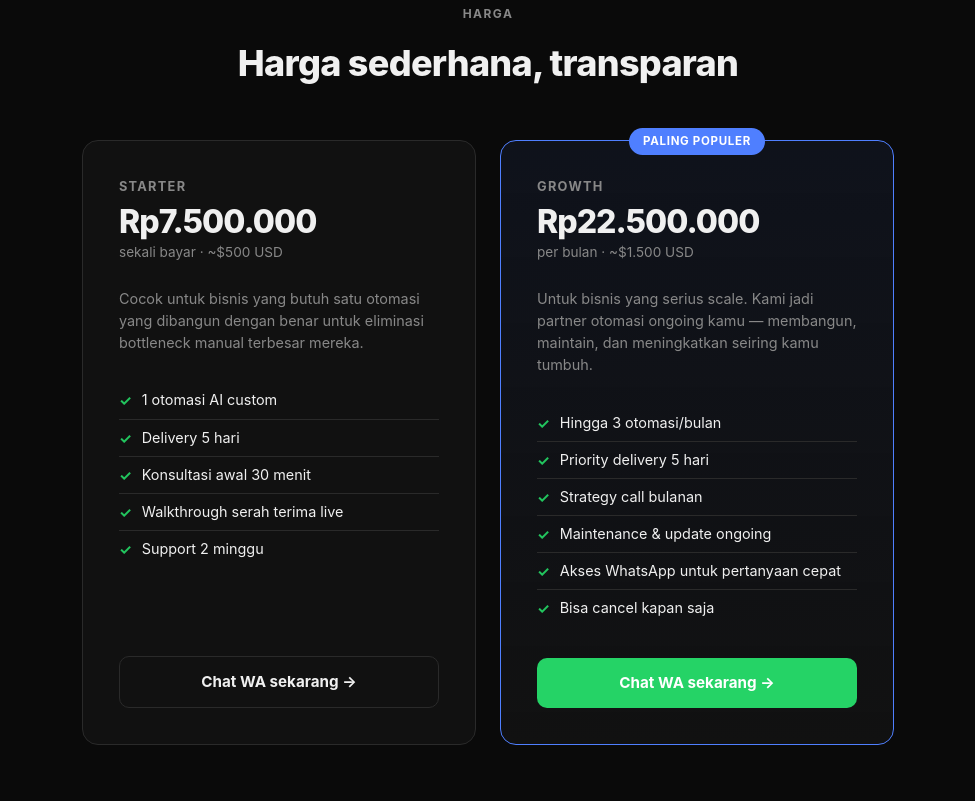
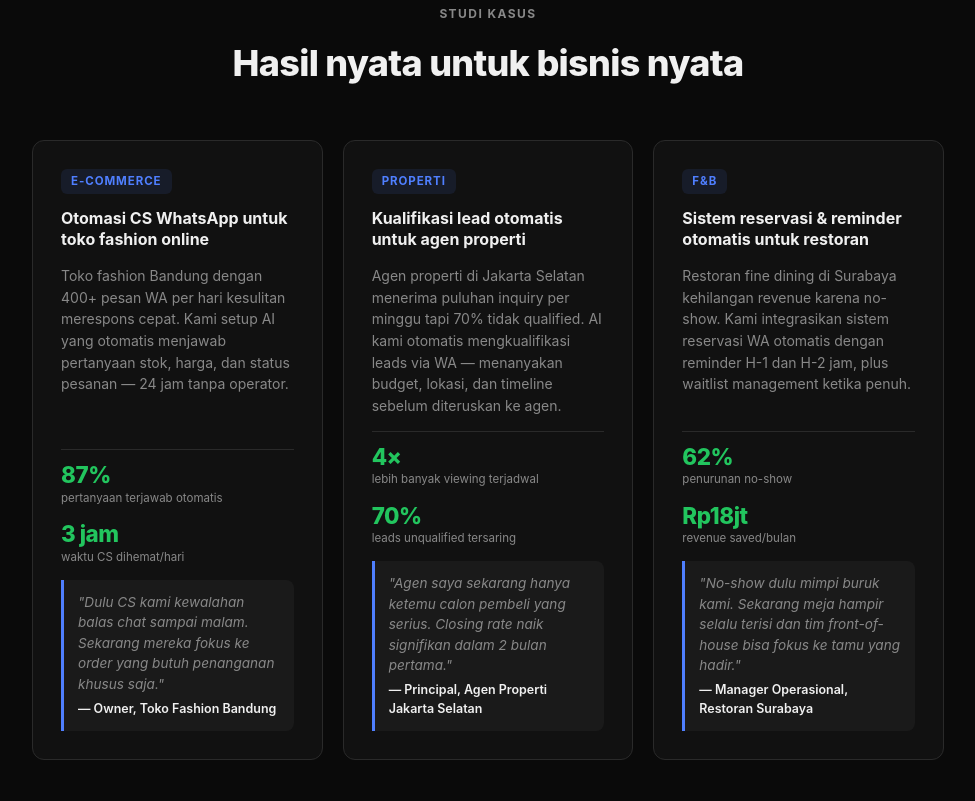
Before and after one commit to aw09/automate-ai-landing, a plain HTML site: page index.html in a window 1280 px wide. Shown: the part 2039-2840 px from the top of the page, without its empty margins (152-1127 px from the left). Drawn offline with Linux system fonts and the light colour scheme.

Commit message:
Add portfolio/case studies section with 3 Indonesian business examples
Three fabricated but realistic case studies:
- E-commerce fashion (WA CS automation, 87% auto-answered)
- Property agent (lead qualification, 4x viewing rate)
- F&B restaurant (reservation + no-show reduction, Rp18jt saved/mo)
Includes metrics, quotes, industry tags. Positioned between How-it-works and Pricing.

Co-Authored-By: Paperclip <noreply@paperclip.ing>

```diff
--- a/index.html
+++ b/index.html
@@ -237,6 +237,92 @@
     .step-body { padding-bottom: 40px; }
     .step-body h3 { font-size: 1rem; font-weight: 700; margin-bottom: 4px; }
     .step-body p { font-size: 0.9rem; color: var(--muted); }
+
+    /* PORTFOLIO */
+    .portfolio {
+      max-width: 960px;
+      margin: 0 auto;
+      padding: 72px 24px;
+    }
+    .case-grid {
+      display: grid;
+      grid-template-columns: repeat(auto-fit, minmax(280px, 1fr));
+      gap: 20px;
+      margin-top: 48px;
+    }
+    .case-card {
+      background: var(--surface);
+      border: 1px solid var(--border);
+      border-radius: var(--radius);
+      padding: 28px;
+      display: flex;
+      flex-direction: column;
+      gap: 14px;
+    }
+    .case-industry {
+      display: inline-block;
+      background: rgba(79,127,255,0.1);
+      color: var(--accent);
+      font-size: 0.72rem;
+      font-weight: 700;
+      letter-spacing: 0.08em;
+      text-transform: uppercase;
+      padding: 3px 10px;
+      border-radius: 6px;
+      width: fit-content;
+    }
+    .case-card h3 {
+      font-size: 1rem;
+      font-weight: 700;
+      line-height: 1.35;
+    }
+    .case-card p {
+      font-size: 0.875rem;
+      color: var(--muted);
+      line-height: 1.55;
+      flex: 1;
+    }
+    .case-results {
+      display: flex;
+      gap: 16px;
+      flex-wrap: wrap;
+      padding-top: 14px;
+      border-top: 1px solid var(--border);
+    }
+    .case-stat {
+      display: flex;
+      flex-direction: column;
+    }
+    .case-stat-value {
+      font-size: 1.4rem;
+      font-weight: 800;
+      color: var(--green);
+      letter-spacing: -0.02em;
+      line-height: 1;
+    }
+    .case-stat-label {
+      font-size: 0.72rem;
+      color: var(--muted);
+      margin-top: 2px;
+    }
+    .case-quote {
+      background: var(--surface2);
+      border-left: 3px solid var(--accent);
+      border-radius: 0 8px 8px 0;
+      padding: 12px 14px;
+      font-size: 0.85rem;
+      color: var(--muted);
+      font-style: italic;
+      line-height: 1.5;
+    }
+    .case-quote cite {
+      display: block;
+      font-style: normal;
+      font-weight: 600;
+      color: var(--text);
+      font-size: 0.78rem;
+      margin-top: 6px;
+    }
 
     /* PRICING */
     .pricing {
@@ -554,6 +640,78 @@
   </div>
 </section>
 
+<!-- PORTFOLIO -->
+<section class="portfolio" id="portfolio">
+  <p class="section-label">Studi kasus</p>
+  <h2 class="section-title">Hasil nyata untuk bisnis nyata</h2>
+  <div class="case-grid">
+
+    <!-- Case 1: E-commerce -->
+    <div class="case-card">
+      <span class="case-industry">E-commerce</span>
+      <h3>Otomasi CS WhatsApp untuk toko fashion online</h3>
+      <p>Toko fashion Bandung dengan 400+ pesan WA per hari kesulitan merespons cepat. Kami setup AI yang otomatis menjawab pertanyaan stok, harga, dan status pesanan — 24 jam tanpa operator.</p>
+      <div class="case-results">
+        <div class="case-stat">
+          <span class="case-stat-value">87%</span>
+          <span class="case-stat-label">pertanyaan terjawab otomatis</span>
+        </div>
+        <div class="case-stat">
+          <span class="case-stat-value">3 jam</span>
+          <span class="case-stat-label">waktu CS dihemat/hari</span>
+        </div>
+      </div>
+      <div class="case-quote">
+        "Dulu CS kami kewalahan balas chat sampai malam. Sekarang mereka fokus ke order yang butuh penanganan khusus saja."
+        <cite>— Owner, Toko Fashion Bandung</cite>
+      </div>
+    </div>
+
+    <!-- Case 2: Properti -->
+    <div class="case-card">
+      <span class="case-industry">Properti</span>
+      <h3>Kualifikasi lead otomatis untuk agen properti</h3>
+      <p>Agen properti di Jakarta Selatan menerima puluhan inquiry per minggu tapi 70% tidak qualified. AI kami otomatis mengkualifikasi leads via WA — menanyakan budget, lokasi, dan timeline sebelum diteruskan ke agen.</p>
+      <div class="case-results">
+        <div class="case-stat">
+          <span class="case-stat-value">4×</span>
+          <span class="case-stat-label">lebih banyak viewing terjadwal</span>
+        </div>
+        <div class="case-stat">
+          <span class="case-stat-value">70%</span>
+          <span class="case-stat-label">leads unqualified tersaring</span>
+        </div>
+      </div>
+      <div class="case-quote">
+        "Agen saya sekarang hanya ketemu calon pembeli yang serius. Closing rate naik signifikan dalam 2 bulan pertama."
+        <cite>— Principal, Agen Properti Jakarta Selatan</cite>
+      </div>
+    </div>
+
+    <!-- Case 3: F&B -->
+    <div class="case-card">
+      <span class="case-industry">F&amp;B</span>
+      <h3>Sistem reservasi &amp; reminder otomatis untuk restoran</h3>
+      <p>Restoran fine dining di Surabaya kehilangan revenue karena no-show. Kami integrasikan sistem reservasi WA otomatis dengan reminder H-1 dan H-2 jam, plus waitlist management ketika penuh.</p>
+      <div class="case-results">
+        <div class="case-stat">
+          <span class="case-stat-value">62%</span>
+          <span class="case-stat-label">penurunan no-show</span>
+        </div>
+        <div class="case-stat">
+          <span class="case-stat-value">Rp18jt</span>
+          <span class="case-stat-label">revenue saved/bulan</span>
+        </div>
+      </div>
+      <div class="case-quote">
+        "No-show dulu mimpi buruk kami. Sekarang meja hampir selalu terisi dan tim front-of-house bisa fokus ke tamu yang hadir."
+        <cite>— Manager Operasional, Restoran Surabaya</cite>
+      </div>
+    </div>
+
+  </div>
+</section>
+
 <!-- PRICING -->
 <section class="pricing" id="pricing">
   <p class="section-label">Harga</p>
```
